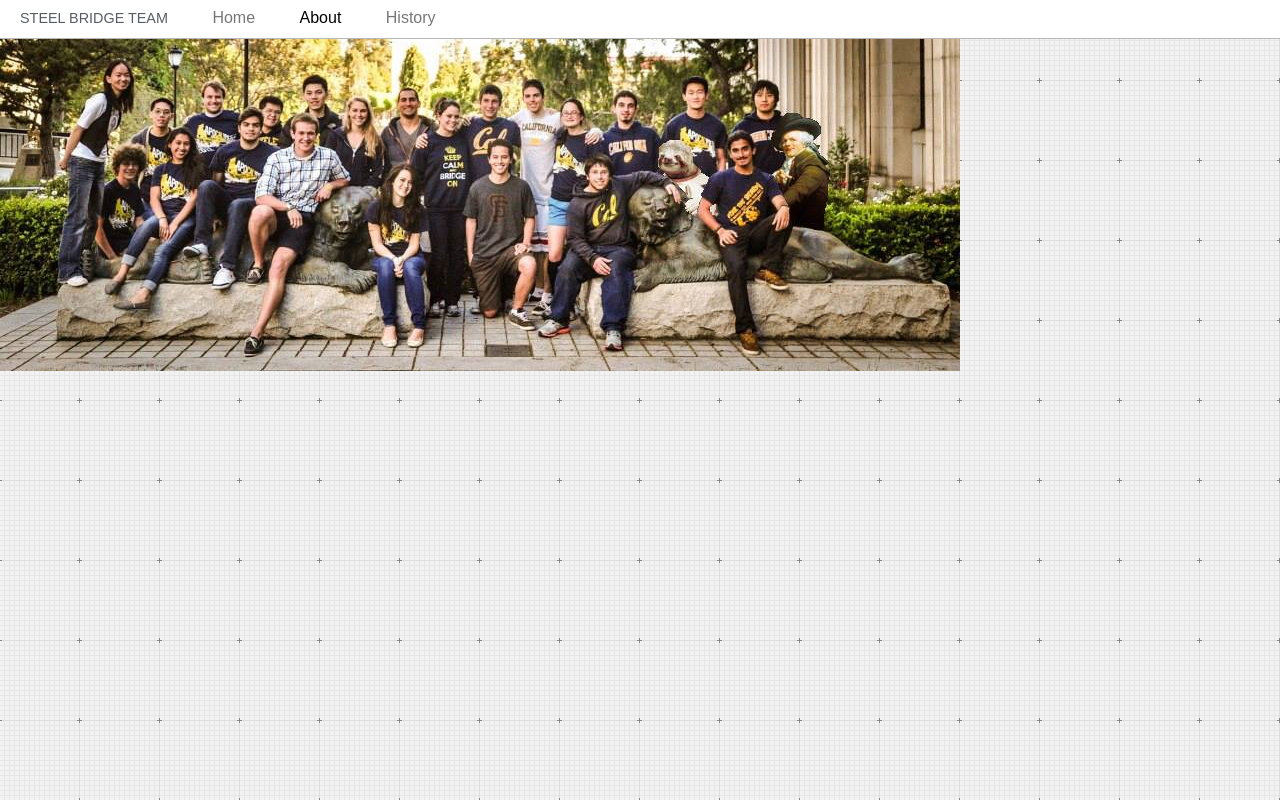
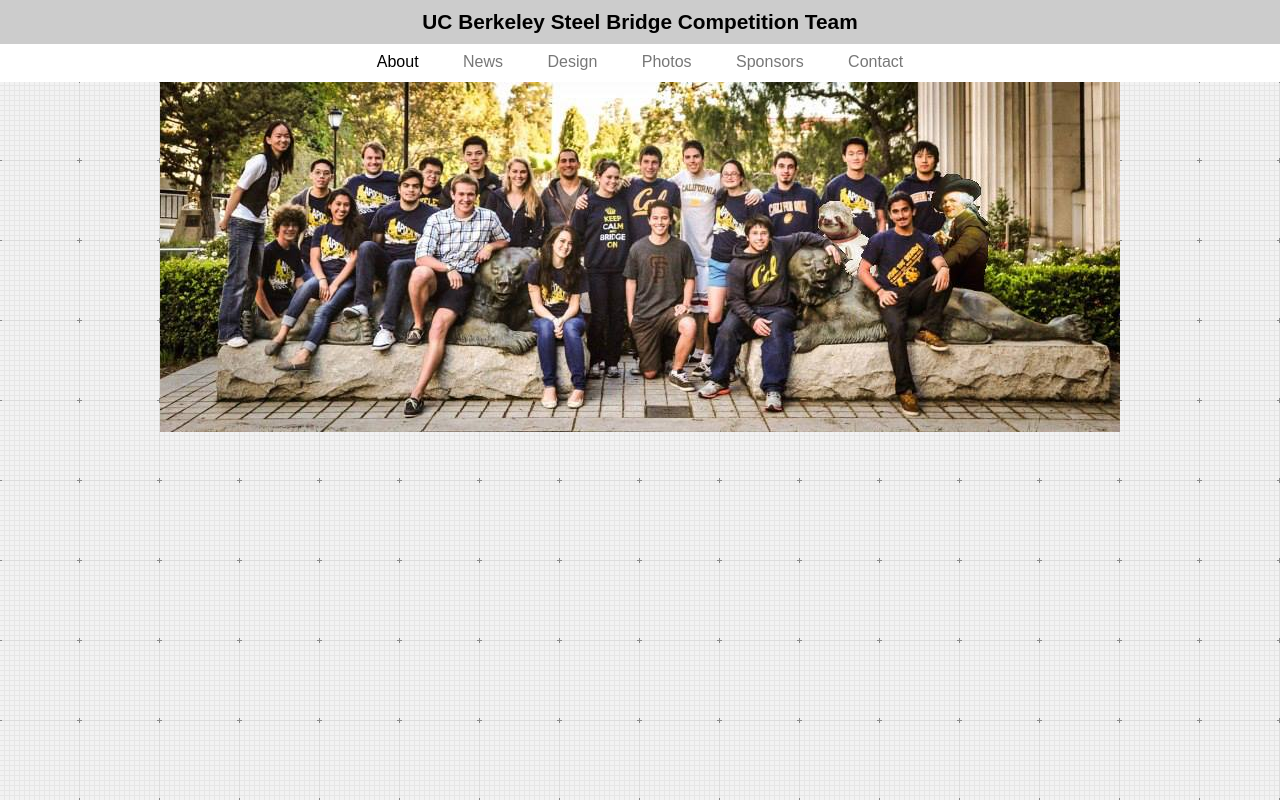
Before and after one commit to zackm/SteelBridgeRevamp, a plain HTML site: page index.html in a window 1280 px wide. Drawn offline with Linux system fonts and the light colour scheme.

Commit message:
update links, basic layout for testing

```diff
--- a/global.css
+++ b/global.css
@@ -1,3 +1,16 @@
 body {
 	background-image: url(graphy/graphy.png)
 }
+.page-title {
+	background-color: #ccc;
+	text-align: center;
+	font-size: 1.3em;
+	padding: 10px;
+	font-weight: bold;
+}
+.pure-menu {
+	text-align: center;
+}
+.team-pic {
+	text-align: center;
+}
--- a/index.html
+++ b/index.html
@@ -10,19 +10,19 @@
 	<link rel="stylesheet" href="global.css">
 </head>
 <body>
+	<div class="page-title">UC Berkeley Steel Bridge Competition Team</div>
 
-	<div class="pure-menu pure-menu-open pure-menu-horizontal pure-menu-fixed">
-		<a href="#" class="pure-menu-heading">Steel Bridge Team</a>
+	<div class="pure-menu pure-menu-open pure-menu-horizontal">
 		<ul>
-			<li><a href="#">Home</a></li>
 			<li class="pure-menu-selected"><a href="#">About</a></li>
-			<li><a href="#">History</a></li>
+			<li><a href="#">News</a></li>
+			<li><a href="#">Design</a></li>
+			<li><a href="#">Photos</a></li>
+			<li><a href="#">Sponsors</a></li>
+			<li><a href="#">Contact</a></li>
 		</ul>
 	</div>
-
-	<div class="banner">
-		<h1 class="banner-head">
-		</h1>
+	<div class="team-pic">
 		<img src="team.jpg" alt="">
 	</div>
 
```
